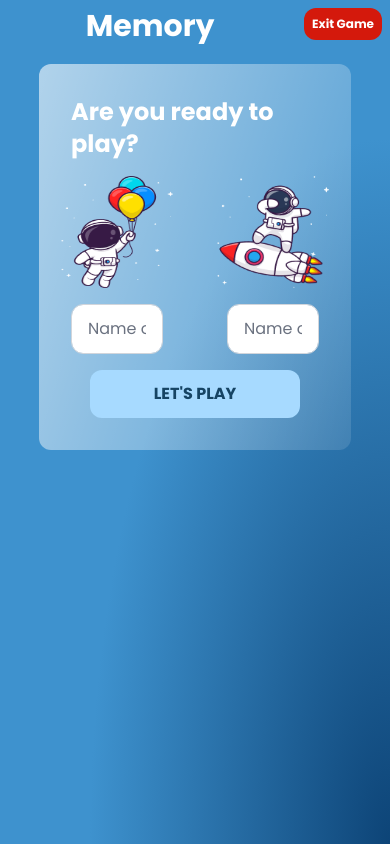
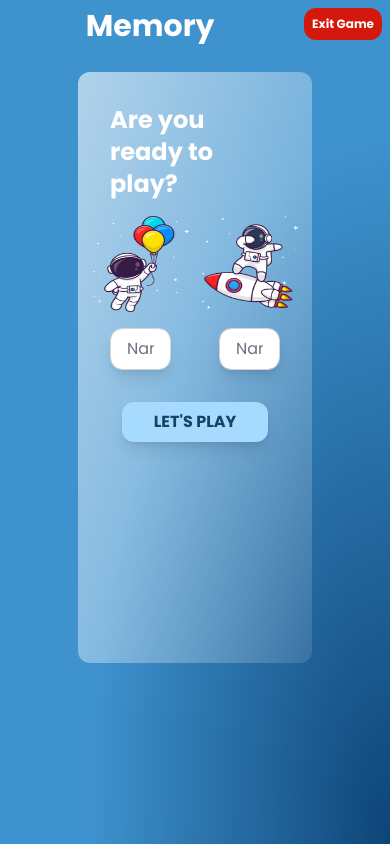
Before and after one commit to Teeldinho/memory-game, a Next.js app: page / in a window 390 px wide. Built offline with nearby package versions, Linux system fonts and the light colour scheme.

Commit message:
Completed main screen for mobile

```diff
--- a/app/page.tsx
+++ b/app/page.tsx
@@ -52,8 +52,8 @@ const Home = () => {
   };
 
   return (
-    <div className="z-20 p-4 lg:mt-28">
-      <div className="mx-auto flex w-[80vw] flex-col items-center justify-center gap-4 rounded-xl bg-gradient-mobile p-8 lg:max-w-4xl lg:gap-16 lg:bg-none">
+    <div className="z-20 p-4 mt-2 lg:mt-28">
+      <div className="mx-auto flex h-[70vh] w-[60vw] flex-col items-center justify-center gap-4 rounded-xl bg-gradient-mobile  p-8 lg:h-full lg:max-w-4xl lg:gap-16 lg:bg-none">
         {/* HEADING QUESTION: */}
         <h1 className="text-2xl font-bold lg:text-6xl">
           Are you ready to play?
@@ -62,13 +62,13 @@ const Home = () => {
         {/* AVATARS AND NAME INPUT BOX */}
 
         <form
-          className="flex flex-col items-center h-full gap-4 mx-auto lg:gap-16"
+          className="flex flex-col items-center w-full h-full gap-8 mx-auto lg:gap-16"
           onSubmit={handleSubmit(onSubmit)}
         >
-          <div className="grid w-full grid-cols-2 gap-16">
+          <div className="grid w-full grid-cols-2 gap-12 lg:gap-16">
             {/* CARD 2 */}
             <div className="flex flex-col items-center gap-4 lg:gap-8">
-              <div className="relative bg-transparent aspect-square h-28 w-28 lg:h-44 lg:w-44">
+              <div className="relative w-24 h-24 bg-transparent aspect-square lg:h-44 lg:w-44">
                 <Image src={AvatarPlayer1} fill alt="Player 1 Avatar" />
               </div>
 
@@ -76,7 +76,7 @@ const Home = () => {
                 <input
                   {...register("namePlayer1", { required: true })}
                   type="text"
-                  className="block w-full px-4 py-3 m-0 font-normal text-gray-700 transition ease-in-out bg-white border border-gray-300 border-solid form-control rounded-xl bg-clip-padding focus:border-blue-600 focus:bg-white focus:text-gray-700 focus:outline-none lg:py-4"
+                  className="block w-full px-4 py-2 m-0 text-base font-normal text-gray-700 transition ease-in-out bg-white border border-gray-300 border-solid shadow-lg form-control rounded-xl bg-clip-padding focus:border-blue-600 focus:bg-white focus:text-gray-700 focus:outline-none lg:py-4"
                   placeholder="Name of Player 1"
                 />
               </div>
@@ -84,7 +84,7 @@ const Home = () => {
 
             {/* CARD 2 */}
             <div className="flex flex-col items-center gap-4 lg:gap-8">
-              <div className="relative bg-transparent aspect-square h-28 w-28 lg:h-44 lg:w-44">
+              <div className="relative w-24 h-24 bg-transparent aspect-square lg:h-44 lg:w-44">
                 <Image src={AvatarPlayer2} fill alt="Player 2 Avatar" />
               </div>
 
@@ -92,7 +92,7 @@ const Home = () => {
                 <input
                   {...register("namePlayer2", { required: true })}
                   type="text"
-                  className="block w-full px-4 py-3 m-0 font-normal text-gray-700 transition ease-in-out bg-white border border-gray-300 border-solid form-control rounded-xl bg-clip-padding focus:border-blue-600 focus:bg-white focus:text-gray-700 focus:outline-none lg:py-4"
+                  className="block w-full px-4 py-2 m-0 text-base font-normal text-gray-700 transition ease-in-out bg-white border border-gray-300 border-solid shadow-lg form-control rounded-xl bg-clip-padding focus:border-blue-600 focus:bg-white focus:text-gray-700 focus:outline-none lg:py-4"
                   placeholder="Name of Player 2"
                 />
               </div>
@@ -100,14 +100,12 @@ const Home = () => {
           </div>
           {/* PLAY BUTTON */}
 
-          <div className="mx-auto">
-            <button
-              type="submit"
-              className="rounded-xl bg-[#A7DAFF] py-3 px-16 text-base font-bold uppercase text-[#164464] hover:opacity-90 lg:bg-[#0AB169] lg:py-4 lg:text-xl lg:capitalize lg:text-white"
-            >
-              Let's Play
-            </button>
-          </div>
+          <button
+            type="submit"
+            className="mx-auto rounded-xl bg-[#A7DAFF] py-2 px-8 text-base font-bold uppercase text-[#164464] shadow-lg hover:opacity-90 lg:bg-[#0AB169] lg:px-16 lg:py-4 lg:text-xl lg:capitalize lg:text-white"
+          >
+            Let's Play
+          </button>
         </form>
       </div>
     </div>
--- a/components/PageDecoration.tsx
+++ b/components/PageDecoration.tsx
@@ -4,11 +4,11 @@ const PageDecoration = () => {
   return (
     <>
       {/* top right decoration */}
-      <div className="absolute -top-72 -right-48 -z-10 h-[915px] w-[915px] rounded-full bg-white bg-gradient-decorator-circle blur-2xl"></div>
+      <div className="absolute -top-72 -right-48 -z-10 hidden h-[915px] w-[915px] rounded-full bg-white bg-gradient-decorator-circle blur-2xl lg:block"></div>
       {/* top left decoration */}
-      <div className="absolute -top-40 -left-24 -z-10 h-[637px] w-[637px] rounded-full bg-white bg-gradient-decorator-circle blur-2xl"></div>
+      <div className="absolute -top-40 -left-24 -z-10 hidden h-[637px] w-[637px] rounded-full bg-white bg-gradient-decorator-circle blur-2xl lg:block"></div>
       {/* bottom right decoration */}
-      <div className="absolute top-[688px] -right-48 -z-10 h-[664px] w-[664px] rounded-full bg-white bg-gradient-decorator-circle blur-2xl"></div>
+      <div className="absolute top-[688px] -right-48 -z-10 hidden h-[664px] w-[664px] rounded-full bg-white bg-gradient-decorator-circle blur-2xl lg:block"></div>
     </>
   );
 };
```
